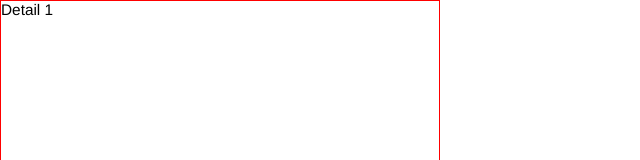
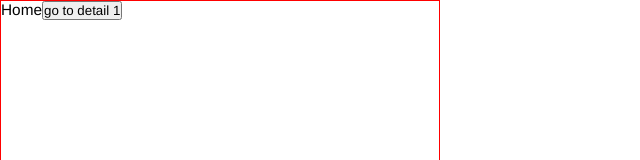
Before and after one commit to evertonfxavier/extension-app, a React (Create React App) app: page /1/detail in a window 1280 px wide. Shown: the top 160 px of the page, without its empty margins (0-640 px from the left). Built offline with nearby package versions, Linux system fonts and the light colour scheme.

Commit message:
fix: add memory router

```diff
--- a/src/flows/detail/index.tsx
+++ b/src/flows/detail/index.tsx
@@ -1,12 +1,14 @@
 import React from "react";
-import { useParams } from "react-router-dom";
+import { useNavigate, useParams } from "react-router-dom";
 
 const Detail = () => {
   const { id } = useParams();
+  const navigate = useNavigate();
 
   return (
     <div>
       <span>Detail {id}</span>
+      <button onClick={() => navigate(-1)}>go back!!</button>
     </div>
   );
 };
--- a/src/routes/index.tsx
+++ b/src/routes/index.tsx
@@ -1,5 +1,5 @@
 import { FC } from "react";
-import { BrowserRouter, Routes, Route } from "react-router-dom";
+import { Routes, Route, MemoryRouter } from "react-router-dom";
 
 import HomeRouter from "../flows/home/router";
 import DetailRouter from "../flows/detail/router";
@@ -8,13 +8,13 @@ const appRoutes = [HomeRouter, DetailRouter];
 
 const AppRoutes: FC = () => {
   return (
-    <BrowserRouter>
+    <MemoryRouter>
       <Routes>
         {appRoutes.map(({ Page, path }) => (
           <Route key={path} path={path} element={<Page />} />
         ))}
       </Routes>
-    </BrowserRouter>
+    </MemoryRouter>
   );
 };
 
```
